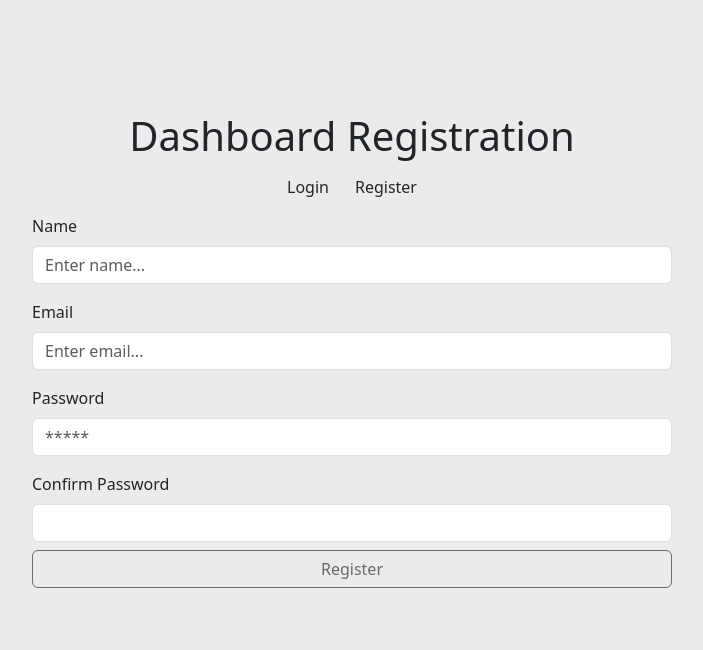
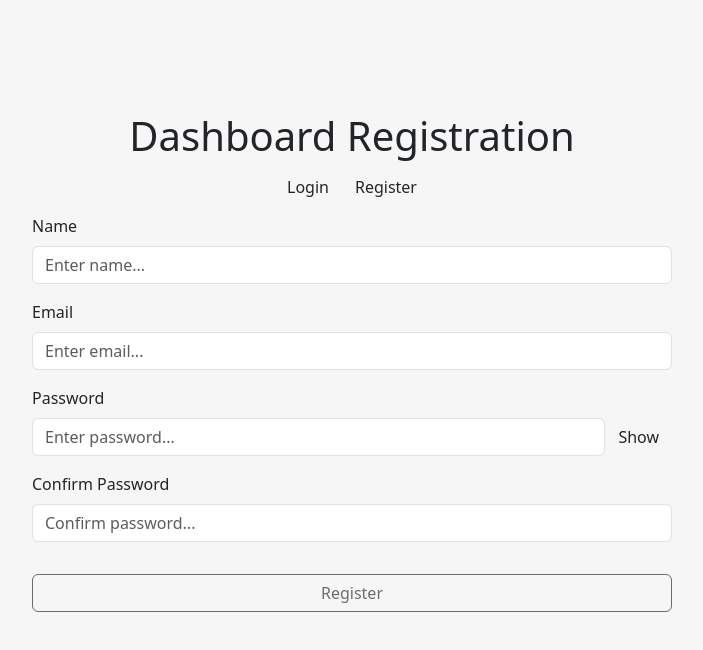
Before and after one commit to betheducky/angular-auth-dashboard, an Angular app: page /register in a window 1280 px wide. Shown: the top 650 px of the page, without its empty margins (288-991 px from the left). Built offline with nearby package versions, Linux system fonts and the light colour scheme.

Commit message:
clean up error handling and minor UI

```diff
--- a/src/app/auth/login/login.component.html
+++ b/src/app/auth/login/login.component.html
@@ -1,4 +1,3 @@
-<div>
   <h1>Dashboard Login</h1>
   <app-navbar [user]="currentUser"></app-navbar>
   <form [formGroup]="loginForm">
@@ -6,32 +5,34 @@
       <label class="form-label" for="email">Email</label>
       <input class="form-control" type="text" placeholder="Enter email..." formControlName="email" />
     </div>
-    @if(loginForm.get('email')?.invalid && loginForm.get('email')?.touched){
+    @if(loginForm.touched || loginForm.dirty){
      <div>
       @if(loginForm.get('email')?.hasError('email')){
-        <div>Please enter a valid email.</div>
+        <div class="error-msg">Please enter a valid email.</div>
       }
-
       @if(loginForm.get('email')?.hasError('required')){
-        <div>This is a required field.</div>
+        <div class="error-msg">This is a required field.</div>
       }
     </div>
     }
 
     <div class="form-group">
         <label class="form-label" for="password">Password</label>
-        <input class="form-control" type="text" placeholder="*****" formControlName="password" />
+        <div class="password-container">
+          <input class="form-control" type="password" placeholder="Enter password..." formControlName="password" [type]="hide ? 'password' : 'text'"/>
+          <button type="button" class="btn" (click)="toggleHidePassword()">{{hide ? 'Show' : 'Hide'}}</button>
+        </div>
+
     </div>
-    @if(loginForm.get('password')?.invalid && loginForm.get('password')?.touched){
+    @if(loginForm.dirty || loginForm.touched){
       @if(loginForm.get('password')?.hasError('required')){
-        <div>This field is required.</div>
+        <div class="error-msg">This field is required.</div>
       }
     }
-    <button class="btn" type="button" (click)="handleLogin()" [disabled]="loginForm.invalid">
+    <button class="btn action-btn" type="button" (click)="handleLogin()" [disabled]="loginForm.invalid">
       Login
     </button>
   </form>
   @if(loginForm.hasError("invalidCredentials")){
-      <div class="error-container">Invalid credentials. Please try again.</div>
+      <div class="form-errors">Invalid credentials. Please try again.</div>
   }
-</div>
--- a/src/app/auth/login/login.component.ts
+++ b/src/app/auth/login/login.component.ts
@@ -16,6 +16,7 @@ import { LoginRequest } from '../../models/auth.model';
 export class LoginComponent {
 
   currentUser: User | null = null;
+  hide: boolean = true;
 
   constructor(private authService: AuthService, private router: Router, private fb: NonNullableFormBuilder){}
 
@@ -39,4 +40,8 @@ export class LoginComponent {
     }
   })
   }
+
+  toggleHidePassword(): void {
+    this.hide = !this.hide;
+  }
 }
--- a/src/app/auth/register/register.component.html
+++ b/src/app/auth/register/register.component.html
@@ -5,17 +5,52 @@
         <label class="form-label" for="name">Name</label>
         <input class="form-control" type="text" placeholder="Enter name..." formControlName="name">
     </div>
+    @if(registerForm.touched || registerForm.dirty){
+        @if(registerForm.get('name')?.hasError('minlength') || registerForm.get('name')?.hasError('maxlength')){
+            <div class="error-msg">Please enter a name between 5 and 15 characters in length.</div>
+        }
+        @if(registerForm.get('name')?.hasError('required')){
+            <div class="error-msg">This field is required.</div>
+        }
+    }
     <div class="form-group">
         <label class="form-label" for="email">Email</label>
         <input class="form-control" type="text" placeholder="Enter email..." formControlName="email">
     </div>
+    @if(registerForm.dirty || registerForm.touched){
+        @if(registerForm.get('email')?.hasError('email')){
+            <div class="error-msg">Please enter a valid email address.</div>
+        }
+        @if(registerForm.get('email')?.hasError('required')){
+            <div class="error-msg">This field is required.</div>
+        }
+    }
     <div class="form-group">
         <label class="form-label" for="password">Password</label>
-        <input class="form-control" type="text" placeholder="*****" formControlName="password">
+        <div class="password-container">
+            <input class="form-control" type="password" placeholder="Enter password..." formControlName="password" [type]="hide ? 'password' : 'text'">
+            <button type="button" (click)="toggleHidePassword()" class="btn">{{hide ? 'Show' : 'Hide'}}</button>
+        </div>
     </div>
+    @if(registerForm.touched){
+        @if(registerForm.get('password')?.hasError('required')){
+            <div class="error-msg">This field is required.</div>
+        }
+        @if(registerForm.get('password')?.hasError('minlength') || registerForm.get('password')?.hasError('maxlength')){
+            <div class="error-msg">Password must be between 8 and 20 characters in length.</div>
+        }
+    }
     <div class="form-group">
         <label class="form-label" for="confirmPassword">Confirm Password</label>
-        <input class="form-control" type="text" formControlName="confirmPassword" >
+        <input class="form-control" type="password" formControlName="confirmPassword" placeholder="Confirm password..." [type]="hide ? 'password' : 'text'">
     </div>
-    <button class="btn" (ngSubmit)="handleRegister()" [disabled]="registerForm.invalid">Register</button>
+    @if(registerForm.touched){
+        @if(registerForm.get('confirmPassword')?.hasError('required')){
+            <div class="error-msg">This field is required.</div>
+        }
+        @if(registerForm.hasError("mismatch")){
+            <div class="error-msg">Passwords must match.</div>
+        }
+    }
+    <button class="btn action-btn" (ngSubmit)="handleRegister()" [disabled]="registerForm.invalid">Register</button>
 </form>
--- a/src/app/auth/register/register.component.ts
+++ b/src/app/auth/register/register.component.ts
@@ -5,6 +5,7 @@ import { FormsModule, ReactiveFormsModule, Validators, NonNullableFormBuilder }
 import { User } from '../../models/user.model';
 import { NavbarComponent } from '../../shared/navbar/navbar.component';
 import { RegisterRequest } from '../../models/auth.model';
+import { ValidatorFn, AbstractControl, ValidationErrors } from '@angular/forms';
 
 @Component({
   selector: 'app-register',
@@ -16,15 +17,28 @@ import { RegisterRequest } from '../../models/auth.model';
 export class RegisterComponent {
 
   currentUser: User | null = null;
+  hide: boolean = true;
+
+  // CHECK IF VALID
+
+  passwordMatchValidator: ValidatorFn = (group: AbstractControl): ValidationErrors | null => {
+    const pw = group.get('password')?.value;
+    const confirm = group.get('confirmPassword')?.value;
+    return confirm === pw ? null : {mismatch: true}
+  }
 
   registerForm = this.fb.group({
     name: ['', [Validators.minLength(5), Validators.maxLength(15), Validators.required]],
     email: ['', [Validators.email, Validators.required]],
     password: ['', [Validators.minLength(8), Validators.maxLength(20), Validators.required]],
-    confirmPassword: ['', [Validators.minLength(8), Validators.maxLength(20), Validators.required]]
-  })
+    confirmPassword: ['', [Validators.minLength(8), Validators.maxLength(20), Validators.required]],
+  }, { validators: this.passwordMatchValidator})
 
   constructor(private router: Router, private authService: AuthService, private fb: NonNullableFormBuilder){}
+
+  toggleHidePassword(): void {
+    this.hide = !this.hide;
+  }
 
   handleRegister() {
     if(this.registerForm.invalid) return;
--- a/src/styles.scss
+++ b/src/styles.scss
@@ -1,5 +1,5 @@
 body {
-    background-color: rgb(235, 235, 235);
+    background-color: rgb(246, 246, 246);
 }
 
 form {
@@ -24,6 +24,22 @@ nav {
     padding: .5rem 0;
 }
 
-.submit-btn {
+.password-container {
+    display: flex;
+}
+
+.action-btn, .form-errors {
     margin-top: 1.5rem;
 }
+
+.error-msg {
+    color: red;
+    font-size: .75rem;
+    margin-left: 1rem;
+}
+
+.form-errors {
+    color: red;
+    text-align: center;
+    font-style: italic;
+}
```
